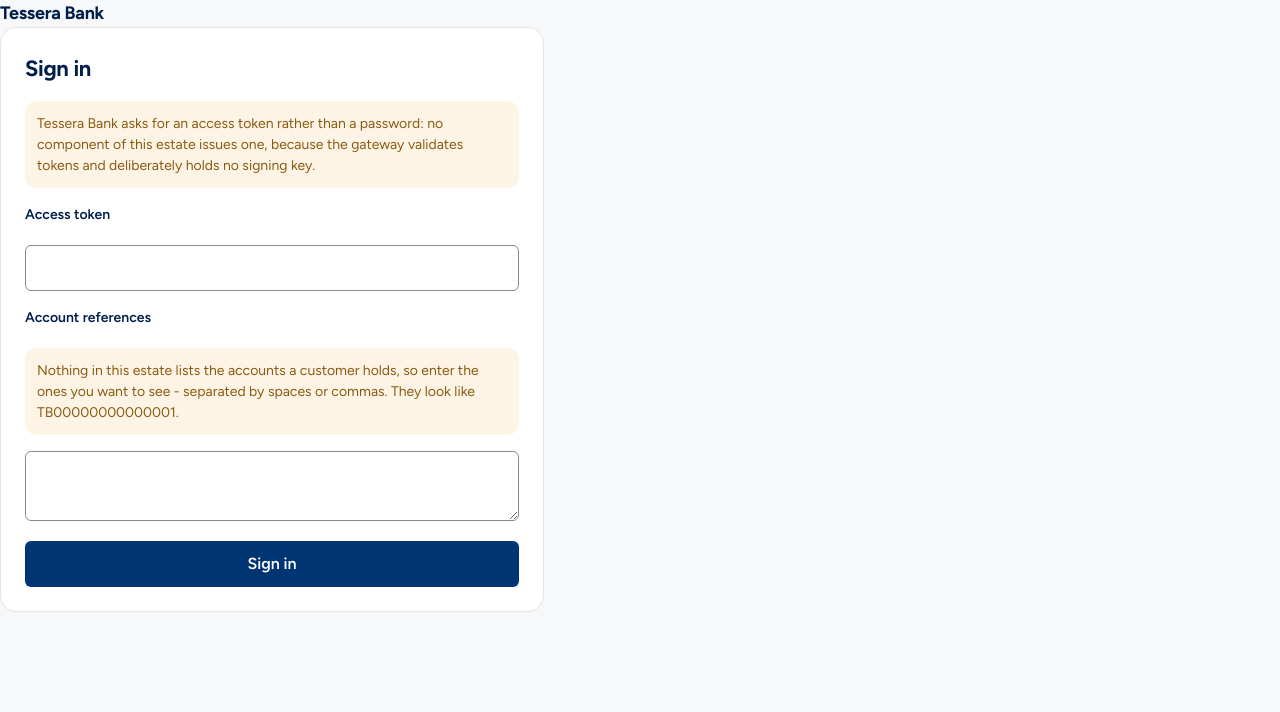
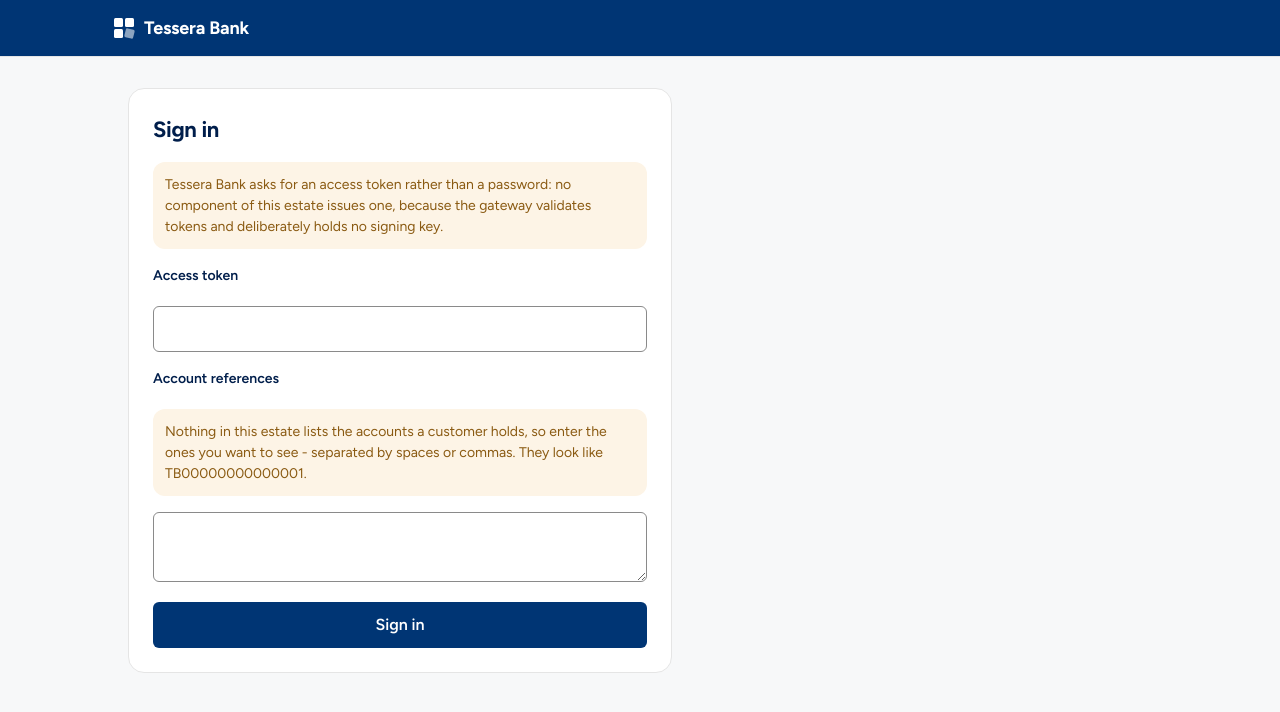
Before and after one commit to k-napiontek/tessera-bank, a React (Vite) app in the folder edge/web-banking/: page / in a window 1280 px wide. Shown: the top 712 px of the page. Built offline with nearby package versions, Linux system fonts and the light colour scheme.

Commit message:
feat(web): add the application shell, nav rail and bottom bar [TB-1019]

```diff
--- a/edge/web-banking/index.html
+++ b/edge/web-banking/index.html
@@ -2,8 +2,11 @@
 <html lang="en">
   <head>
     <meta charset="UTF-8" />
-    <meta name="viewport" content="width=device-width, initial-scale=1.0" />
+    <meta name="viewport" content="width=device-width, initial-scale=1.0, viewport-fit=cover" />
     <meta name="referrer" content="no-referrer" />
+    <meta name="description" content="Tessera Bank - accounts, statements and transfers." />
+    <meta name="theme-color" content="#003574" />
+    <link rel="icon" href="/favicon.svg" type="image/svg+xml" />
     <title>Tessera Bank</title>
   </head>
   <body>
--- a/edge/web-banking/src/App.tsx
+++ b/edge/web-banking/src/App.tsx
@@ -1,13 +1,15 @@
 /**
- * The application shell: a session, and the screens that need one.
+ * The application: a session, and the screens that need one.
  *
  * Signed out there is one screen and no client, because without a token there is nothing this
  * application can usefully ask the gateway. That is why the client is built inside the signed-in
- * branch rather than held at the root with an empty token.
+ * branch rather than held at the root with an empty token - and why the shell is given no way to
+ * sign out until there is a session to end.
  */
 
-import { Link, Route, Routes } from 'react-router';
+import { Route, Routes } from 'react-router';
 import { GatewayProvider } from './api/GatewayProvider';
+import { AppShell } from './shell/AppShell';
 import { Dashboard } from './screens/Dashboard';
 import { Statement } from './screens/Statement';
 import { Transfer } from './screens/Transfer';
@@ -26,23 +28,13 @@ function SignedIn({
 }): React.JSX.Element {
   return (
     <GatewayProvider token={token} accountRefs={accountRefs}>
-      <header className="masthead">
-        <h1>Tessera Bank</h1>
-        <nav>
-          <Link to={ROUTES.dashboard}>Accounts</Link>
-          <Link to={ROUTES.transfer}>Transfer</Link>
-        </nav>
-        <button type="button" className="link-button" onClick={onSignOut}>
-          Sign out
-        </button>
-      </header>
-      <main>
+      <AppShell onSignOut={onSignOut}>
         <Routes>
           <Route path={ROUTES.dashboard} element={<Dashboard />} />
           <Route path={ROUTES.statement} element={<Statement />} />
           <Route path={ROUTES.transfer} element={<Transfer />} />
         </Routes>
-      </main>
+      </AppShell>
     </GatewayProvider>
   );
 }
@@ -52,14 +44,9 @@ function Shell(): React.JSX.Element {
 
   if (session.status === 'signed-out') {
     return (
-      <>
-        <header className="masthead">
-          <h1>Tessera Bank</h1>
-        </header>
-        <main>
-          <SignIn onSignIn={session.signIn} />
-        </main>
-      </>
+      <AppShell>
+        <SignIn onSignIn={session.signIn} />
+      </AppShell>
     );
   }
 
--- /dev/null
+++ b/edge/web-banking/src/shell/AppShell.tsx
@@ -0,0 +1,76 @@
+/**
+ * The frame every screen sits in: a bar, a navigation, and the screen itself.
+ *
+ * **One navigation, moved rather than duplicated.** Under 1024px it is a bar fixed to the bottom of
+ * the viewport, where a thumb reaches; above it, a rail down the left. Both are this one element,
+ * repositioned by a media query in `shell.css`. Rendering two would give the page two tab orders
+ * and announce every destination twice, and a media query is not something a screen reader
+ * consults.
+ *
+ * The shell renders a navigation only when there is a session, because signed out there is exactly
+ * one screen and nowhere to go. The only thing it needs from that session is how to end it, so
+ * `onSignOut` is what tells it there is one.
+ */
+
+import { NavLink } from 'react-router';
+import { ROUTES } from '../routes';
+import { Wordmark } from './Wordmark';
+
+export interface AppShellProps {
+  readonly children: React.ReactNode;
+  readonly onSignOut?: () => void;
+}
+
+function AccountsIcon(): React.JSX.Element {
+  return (
+    <svg viewBox="0 0 24 24" width="22" height="22" fill="none" stroke="currentColor" strokeWidth="1.8" aria-hidden="true" focusable="false">
+      <rect x="2.5" y="6.5" width="19" height="13" rx="2.5" />
+      <path d="M2.5 11h19" strokeLinecap="round" />
+      <path d="M6 3.5h12" strokeLinecap="round" />
+    </svg>
+  );
+}
+
+function TransferIcon(): React.JSX.Element {
+  return (
+    <svg viewBox="0 0 24 24" width="22" height="22" fill="none" stroke="currentColor" strokeWidth="1.8" strokeLinecap="round" strokeLinejoin="round" aria-hidden="true" focusable="false">
+      <path d="M4 8h13l-3.5-3.5" />
+      <path d="M20 16H7l3.5 3.5" />
+    </svg>
+  );
+}
+
+export function AppShell({ children, onSignOut }: AppShellProps): React.JSX.Element {
+  return (
+    <div className="shell">
+      <header className="appbar">
+        <div className="appbar-inner">
+          <h1 className="brand">
+            <Wordmark className="brand-mark" />
+            <span className="brand-name">Tessera Bank</span>
+          </h1>
+          {onSignOut !== undefined && (
+            <button type="button" className="appbar-action" onClick={onSignOut}>
+              Sign out
+            </button>
+          )}
+        </div>
+      </header>
+
+      {onSignOut !== undefined && (
+        <nav className="nav" aria-label="Main">
+          <NavLink to={ROUTES.dashboard} className="nav-item" end>
+            <AccountsIcon />
+            <span>Accounts</span>
+          </NavLink>
+          <NavLink to={ROUTES.transfer} className="nav-item">
+            <TransferIcon />
+            <span>Transfer</span>
+          </NavLink>
+        </nav>
+      )}
+
+      <main className="content">{children}</main>
+    </div>
+  );
+}
--- /dev/null
+++ b/edge/web-banking/src/shell/Wordmark.tsx
@@ -0,0 +1,29 @@
+/**
+ * The mark: four tesserae, the last one still being set.
+ *
+ * A *tessera* is one tile of a Roman mosaic, and *tesserae nummulariae* were the tokens bankers
+ * used to certify coin - which is where this bank got its name. The estate behind this screen is
+ * the same shape: five strata, thirty years apart, one picture. Three tiles square to the grid and
+ * one turned is the whole of that idea, and it is small enough to survive a 16-pixel favicon.
+ *
+ * Drawn in `currentColor` so one mark serves both the navy bar and the white page, and hidden from
+ * the accessible tree because the name is beside it in text.
+ */
+export function Wordmark({ className }: { className?: string }): React.JSX.Element {
+  return (
+    <svg
+      className={className}
+      viewBox="0 0 24 24"
+      width="24"
+      height="24"
+      fill="currentColor"
+      aria-hidden="true"
+      focusable="false"
+    >
+      <rect x="2" y="2" width="9" height="9" rx="1.5" />
+      <rect x="13" y="2" width="9" height="9" rx="1.5" />
+      <rect x="2" y="13" width="9" height="9" rx="1.5" />
+      <rect x="13" y="13" width="9" height="9" rx="1.5" opacity="0.55" transform="rotate(14 17.5 17.5)" />
+    </svg>
+  );
+}
--- a/edge/web-banking/src/styles.css
+++ b/edge/web-banking/src/styles.css
@@ -3,6 +3,7 @@
  *
  * tokens     the only place a raw value appears, and the file contrast.test.ts reads
  * base       the typeface, the reset, and the controls every screen shares
+ * shell      the app bar, the navigation, and how the page reshapes across three widths
  * components the pieces the four screens are built from
  *
  * Later files may use earlier ones and never the reverse, so a token is defined before anything
@@ -11,4 +12,5 @@
 
 @import './styles/tokens.css';
 @import './styles/base.css';
+@import './styles/shell.css';
 @import './styles/components.css';
--- /dev/null
+++ b/edge/web-banking/src/styles/shell.css
@@ -0,0 +1,210 @@
+/*
+ * The frame, and the three shapes it takes.
+ *
+ * Under 640px the navigation is a bar fixed to the bottom of the viewport, where a thumb reaches.
+ * Between 640 and 1024 it is a row under the app bar. At 1024 and above it is a rail down the left,
+ * beside the content rather than over it.
+ *
+ * All three are the same element. `:has(> .nav)` is what keeps the signed-out screen honest: with
+ * no session there is no navigation, and the grid must not reserve a column for a rail that is not
+ * there.
+ */
+
+.shell {
+  min-height: 100dvh;
+  display: grid;
+  grid-template-rows: auto 1fr;
+}
+
+/* ---- The bar ------------------------------------------------------------ */
+
+.appbar {
+  position: sticky;
+  top: 0;
+  z-index: 20;
+  background: var(--navy-700);
+  color: var(--ink-inverse);
+  box-shadow: var(--shadow-bar);
+}
+
+.appbar-inner {
+  display: flex;
+  align-items: center;
+  justify-content: space-between;
+  gap: var(--s-4);
+  height: var(--bar-height);
+  max-width: var(--content-max);
+  margin: 0 auto;
+  padding: 0 var(--s-4);
+}
+
+/* Navy on navy is no ring at all. */
+.appbar :focus-visible {
+  outline-color: var(--ink-inverse);
+}
+
+.brand {
+  display: flex;
+  align-items: center;
+  gap: var(--s-2);
+  color: var(--ink-inverse);
+  font-size: var(--t-lg);
+  letter-spacing: -0.01em;
+}
+
+.brand-mark {
+  flex: none;
+}
+
+.appbar-action {
+  min-height: 2.25rem;
+  padding: var(--s-1) var(--s-4);
+  background: transparent;
+  color: var(--ink-inverse);
+  border-color: rgb(255 255 255 / 45%);
+  font-size: var(--t-md);
+}
+
+.appbar-action:hover:not([disabled]) {
+  background: rgb(255 255 255 / 12%);
+  color: var(--ink-inverse);
+}
+
+/* ---- The navigation ----------------------------------------------------- */
+
+.nav {
+  display: flex;
+  background: var(--surface);
+}
+
+.nav-item {
+  flex: 1;
+  display: flex;
+  align-items: center;
+  justify-content: center;
+  gap: var(--s-1);
+  flex-direction: column;
+  padding: var(--s-2) var(--s-2);
+  color: var(--ink-muted);
+  font-size: var(--t-xs);
+  font-weight: 600;
+  text-decoration: none;
+}
+
+.nav-item[aria-current='page'] {
+  color: var(--navy-700);
+}
+
+.nav-item:hover {
+  color: var(--navy-700);
+  background: var(--navy-050);
+}
+
+/* Mobile: fixed to the bottom, clear of the home indicator. */
+@media (max-width: 39.999rem) {
+  .nav {
+    position: fixed;
+    inset: auto 0 0 0;
+    z-index: 20;
+    border-top: 1px solid var(--line);
+    padding-bottom: env(safe-area-inset-bottom);
+  }
+
+  .nav-item {
+    min-height: 3.25rem;
+  }
+
+  /* The last row of a long statement must not be trapped under the bar. */
+  .content {
+    padding-bottom: calc(4.5rem + env(safe-area-inset-bottom));
+  }
+}
+
+/* Tablet: a row under the bar, in the flow. */
+@media (min-width: 40rem) and (max-width: 63.999rem) {
+  .shell:has(> .nav) {
+    grid-template-rows: auto auto 1fr;
+  }
+
+  .nav {
+    position: sticky;
+    top: var(--bar-height);
+    z-index: 10;
+    gap: var(--s-2);
+    max-width: var(--content-max);
+    width: 100%;
+    margin: 0 auto;
+    padding: 0 var(--s-4);
+    border-bottom: 1px solid var(--line);
+  }
+
+  .nav-item {
+    flex: none;
+    flex-direction: row;
+    padding: var(--s-3) var(--s-4);
+    font-size: var(--t-md);
+    border-bottom: 3px solid transparent;
+  }
+
+  .nav-item[aria-current='page'] {
+    border-bottom-color: var(--navy-700);
+  }
+}
+
+/* Desktop: a rail beside the content. */
+@media (min-width: 64rem) {
+  .shell:has(> .nav) {
+    grid-template-columns: var(--rail-width) 1fr;
+    grid-template-rows: auto 1fr;
+  }
+
+  .shell:has(> .nav) > .appbar {
+    grid-column: 1 / -1;
+  }
+
+  .shell:has(> .nav) > .content {
+    grid-column: 2;
+    grid-row: 2;
+  }
+
+  .nav {
+    grid-column: 1;
+    grid-row: 2;
+    position: sticky;
+    top: var(--bar-height);
+    align-self: start;
+    flex-direction: column;
+    gap: var(--s-1);
+    padding: var(--s-5) var(--s-3);
+    border-right: 1px solid var(--line);
+  }
+
+  .nav-item {
+    flex: none;
+    flex-direction: row;
+    justify-content: start;
+    gap: var(--s-3);
+    padding: var(--s-3) var(--s-4);
+    border-radius: var(--r-md);
+    font-size: var(--t-base);
+  }
+
+  .nav-item[aria-current='page'] {
+    background: var(--navy-050);
+  }
+}
+
+/* ---- The screen --------------------------------------------------------- */
+
+.content {
+  width: 100%;
+  max-width: var(--content-max);
+  margin: 0 auto;
+  padding: var(--s-5) var(--s-4) var(--s-7);
+}
+
+@media (min-width: 64rem) {
+  .content {
+    padding: var(--s-6) var(--s-6) var(--s-8);
+  }
+}
```
Also changed, not shown: edge/web-banking/public/favicon.svg (added), 1 other file (tests, documents, lock files or other folders).
